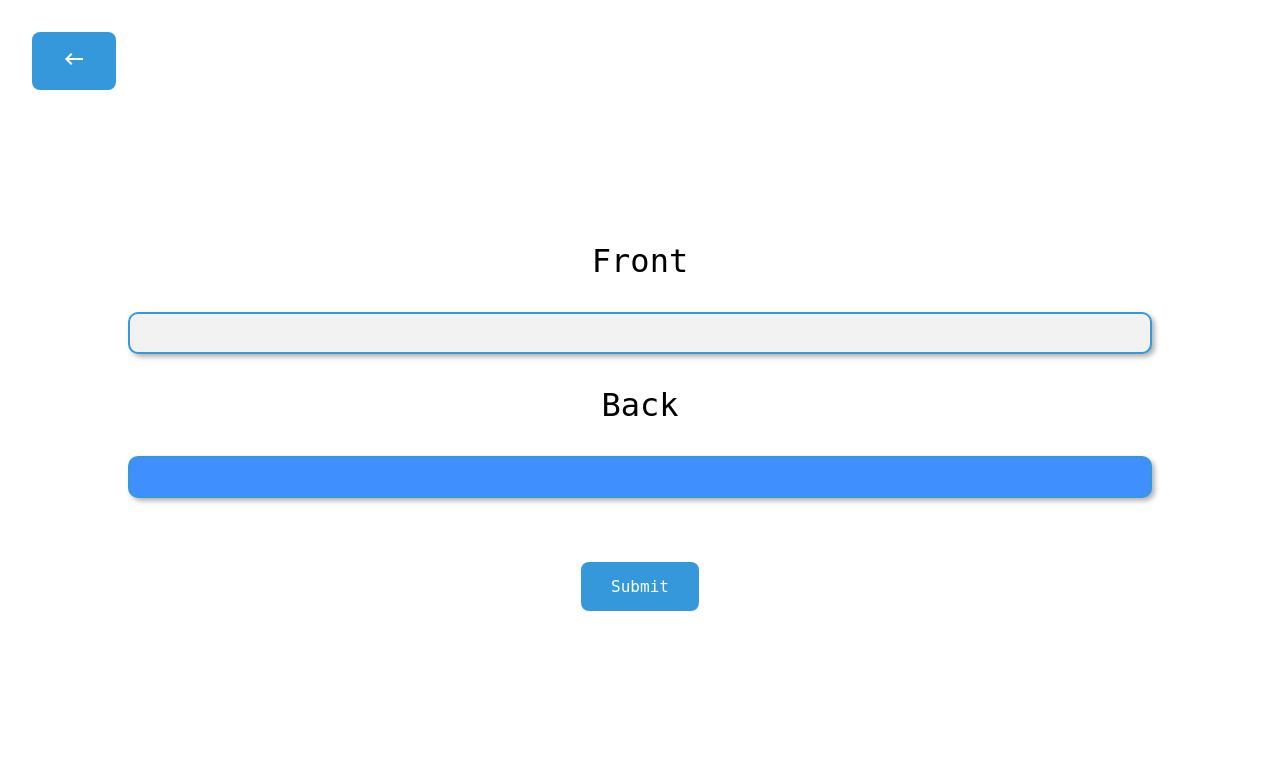
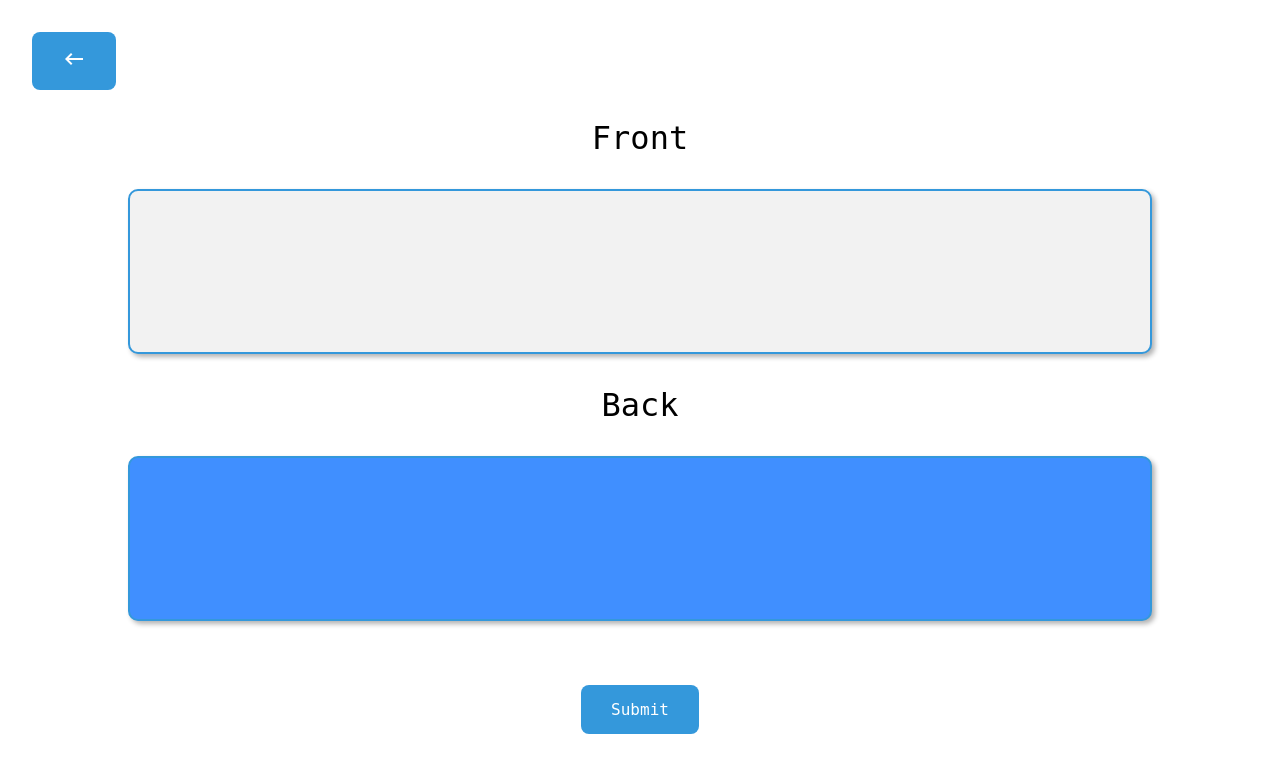
Before and after one commit to jonatansegovia/JS-asker, a React (Vite) app: page / in a window 1280 px wide. Both pictures are taken after a click on the button "credit_card_gear". Shown: the top 772 px of the page. Built offline with nearby package versions, Linux system fonts and the light colour scheme; no server answers; the database is empty.

Commit message:
refactor (NewCard, NewItem): styles to adapt container added

```diff
--- a/src/components/NewCard/NewCard.css
+++ b/src/components/NewCard/NewCard.css
@@ -1,9 +1,9 @@
 .container-newitems {
-  width: 100%;
-  height: 80%;
+  align-items: center;
   display: flex;
   flex-direction: column;
+  gap: 2rem;
+  height: 80%;
   justify-content: center;
-  align-items: center;
-  gap: 2rem;
+  width: 100%;
 }
--- a/src/components/NewItem/NewItem.css
+++ b/src/components/NewItem/NewItem.css
@@ -2,6 +2,9 @@
 .back-new {
   width: 80%;
   font-size: 2rem;
+  min-height: 165px;
+  padding: 1rem;
+  overflow: auto;
 }
 
 .front-new {
@@ -25,3 +28,11 @@
 label {
   font-size: 2rem;
 }
+
+@media (width < 400px) {
+  .back-new,
+  .front-new {
+    font-size: 1.5rem;
+    min-height: 120px;
+  }
+}
```
